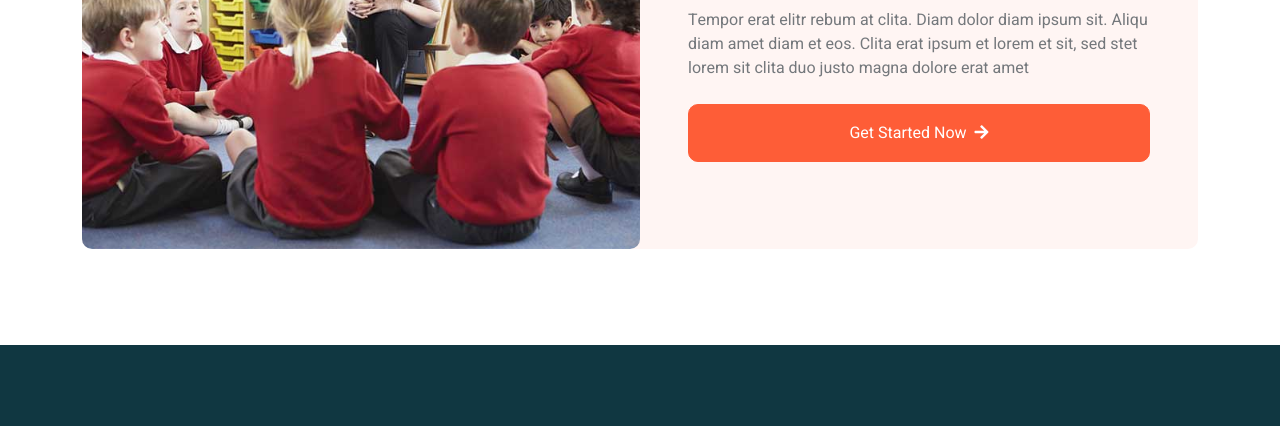
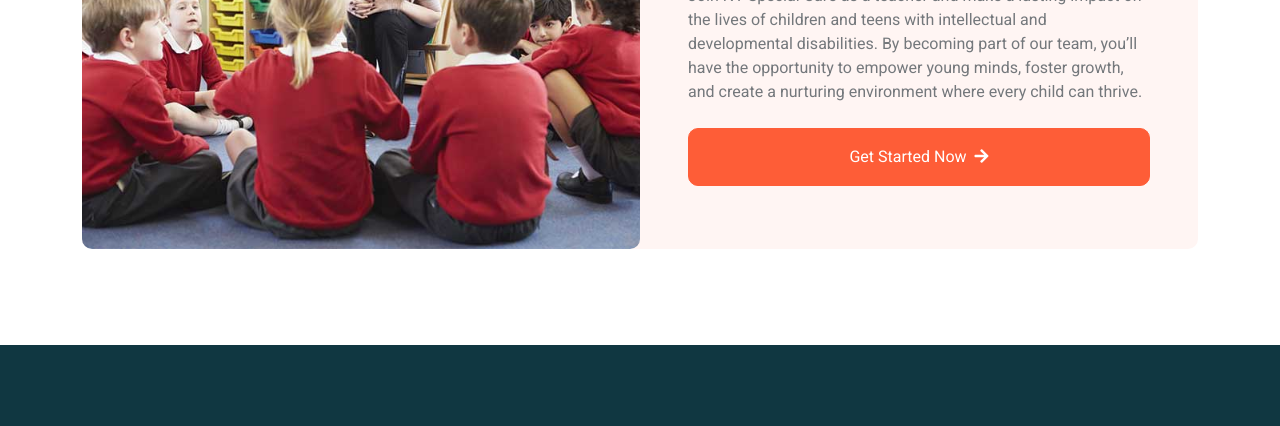
Before and after one commit to Tangbodi/NYSpecialCare, a website with bundled scripts: page call-to-action.html in a window 1280 px wide. Shown: the part 674-1100 px from the top of the page. Built offline with nearby package versions, Linux system fonts and the light colour scheme.

Commit message:
fixed issues

```diff
--- a/call-to-action.html
+++ b/call-to-action.html
@@ -98,8 +98,9 @@
                         <div class="col-lg-6 wow fadeIn" data-wow-delay="0.5s">
                             <div class="h-100 d-flex flex-column justify-content-center p-5">
                                 <h1 class="mb-4">Become A Teacher</h1>
-                                <p class="mb-4">Tempor erat elitr rebum at clita. Diam dolor diam ipsum sit. Aliqu diam amet diam et eos.
-                                    Clita erat ipsum et lorem et sit, sed stet lorem sit clita duo justo magna dolore erat amet
+                                <p class="mb-4">Join NY Special Care as a teacher and make a lasting impact on the lives of children and teens with intellectual and developmental disabilities.
+                                    By becoming part of our team, you’ll have the opportunity to empower young minds, foster growth,
+                                    and create a nurturing environment where every child can thrive.
                                 </p>
                                 <a class="btn btn-primary py-3 px-5" href="">Get Started Now<i class="fa fa-arrow-right ms-2"></i></a>
                             </div>
```
Also changed, not shown: index.html (+1 -1 lines).
